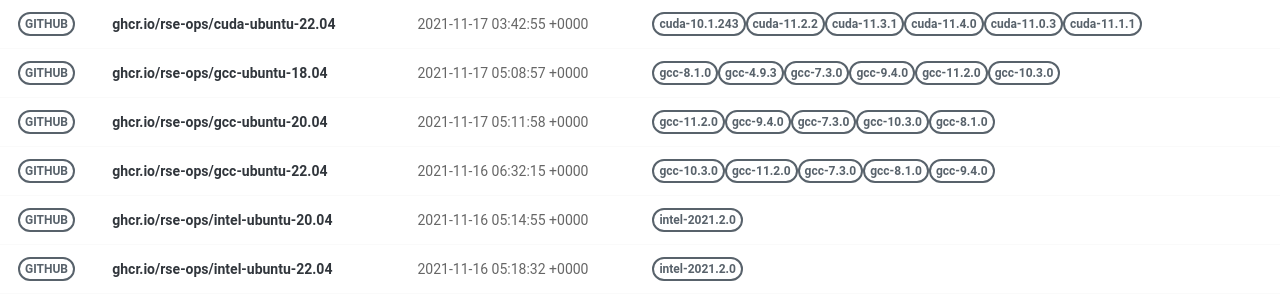
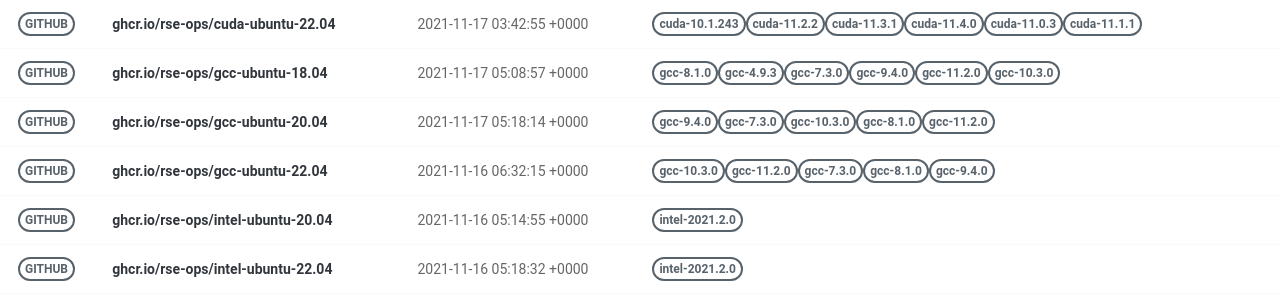
Before and after one commit to rse-ops/docker-images, a Jekyll site: the page built from pages/index.md, in a window 1280 px wide. Shown: the part 326-626 px from the top of the page. Built offline with Jekyll 4.4.1, drawn with Linux system fonts in a browser that asks for light colours; nearby versions of some CDN libraries.

Commit message:
Automated push to update library 2021-11-17

```diff
--- a/_library/ghcr.io-rse-ops-gcc-ubuntu-20.04.md
+++ b/_library/ghcr.io-rse-ops-gcc-ubuntu-20.04.md
@@ -1,14 +1,11 @@
 ---
 layout: container
 name: ghcr.io/rse-ops/gcc-ubuntu-20.04
-updated_at: 2021-11-17 05:11:58.759636
+updated_at: 2021-11-17 05:18:14.433589
 
 
 container_url: https://github.com/orgs/rse-ops/packages/container/package/gcc-ubuntu-20.04
 versions:
- - tag: gcc-11.2.0
-   dockerfile: https://github.com/rse-ops/docker-images/blob/main/ubuntu/gcc/Dockerfile
-   manifest: https://crane.ggcr.dev/manifest/ghcr.io/rse-ops/gcc-ubuntu-20.04:gcc-11.2.0
  - tag: gcc-9.4.0
    dockerfile: https://github.com/rse-ops/docker-images/blob/main/ubuntu/gcc/Dockerfile
    manifest: https://crane.ggcr.dev/manifest/ghcr.io/rse-ops/gcc-ubuntu-20.04:gcc-9.4.0
```
Also changed, not shown: other parts of _library/ghcr.io-rse-ops-gcc-ubuntu-20.04.md (+3 -0 lines).
